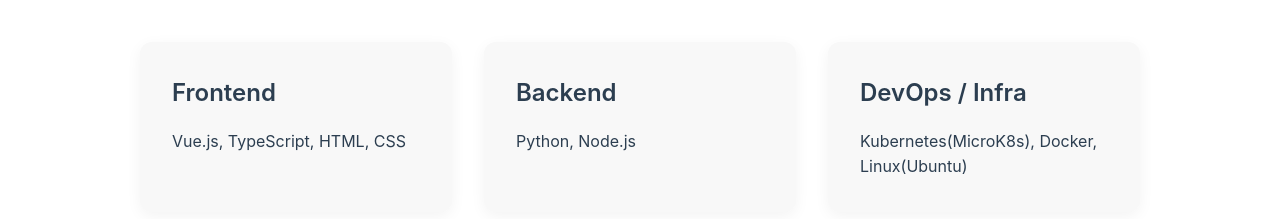
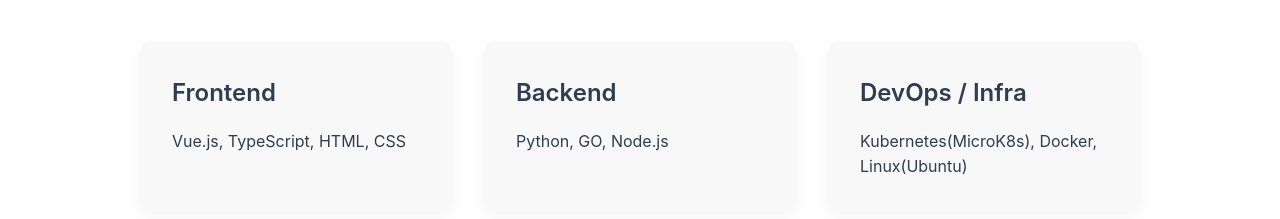
Before and after one commit to chrom9103/Portfolio-site, a Vue app: page / in a window 1280 px wide. Shown: the part 1020-1239 px from the top of the page. Built offline with nearby package versions, Linux system fonts and the light colour scheme.

Commit message:
skillsにgolangを追加

```diff
--- a/src/components/home/SkillsSection.vue
+++ b/src/components/home/SkillsSection.vue
@@ -22,7 +22,7 @@
   },
   {
     title: 'Backend',
-    skills: 'Python, Node.js'
+    skills: 'Python, GO, Node.js'
   },
   {
     title: 'DevOps / Infra',
```
